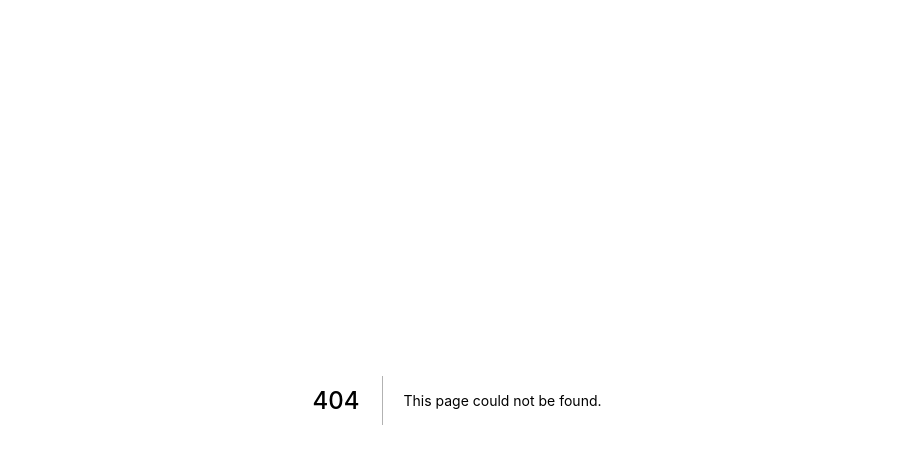
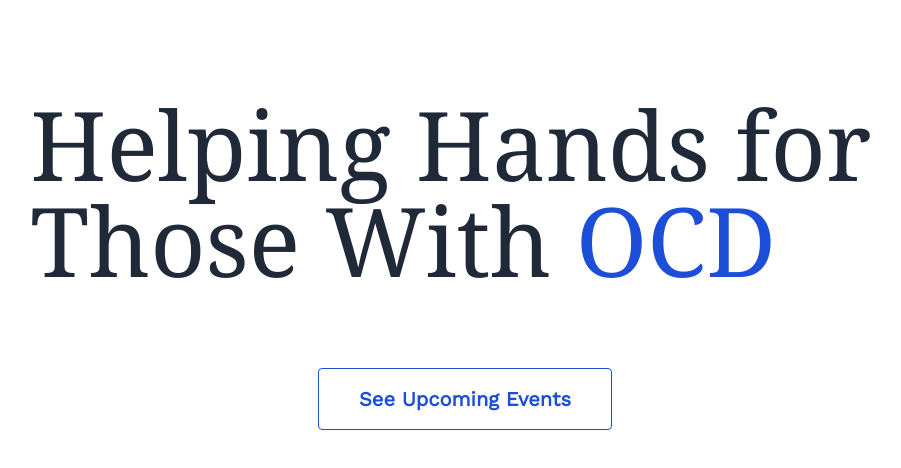
Before and after one commit to brianprost/stl-ocd-website, a Next.js app: page /Landing in a window 1280 px wide. Before the commit this address had no page. Shown: the top 468 px of the page, without its empty margins (183-1084 px from the left). Built offline with nearby package versions, Linux system fonts and the light colour scheme; a web font is replaced by a local one.

Commit message:
added hero section

```diff
--- /dev/null
+++ b/pages/Landing.js
@@ -0,0 +1,20 @@
+export default () => {
+  return (
+    <div className="bg-white-100">
+      <div className="container mx-auto flex flex-col items-center py-12 sm:py-24">
+        <div className="w-11/12 sm:w-2/3 lg:flex justify-center items-center flex-col  mb-5 sm:mb-10">
+          <h1 className="text-2xl sm:text-8xl md:text-6xl lg:text-7xl xl:text-8xl text-left text-gray-800 font-title leading-7 md:leading-10">
+            Helping Hands for Those With
+            <span className="text-blue-700"> OCD </span>
+          </h1>
+          <p className="mt-5 sm:mt-10 lg:w-10/12 text-gray-400 font-normal text-center text-sm sm:text-lg"></p>
+        </div>
+        <div className="flex justify-center items-center">
+          <button className="ml-4 focus:outline-none focus:ring-2 focus:ring-offset-2 focus:ring-blue-700 bg-transparent transition duration-150 ease-in-out hover:border-blue-600 lg:text-xl lg:font-bold  hover:text-blue-600 rounded border border-blue-700 text-blue-700 px-4 sm:px-10 py-2 sm:py-4 text-sm">
+            See Upcoming Events
+          </button>
+        </div>
+      </div>
+    </div>
+  );
+};
```
